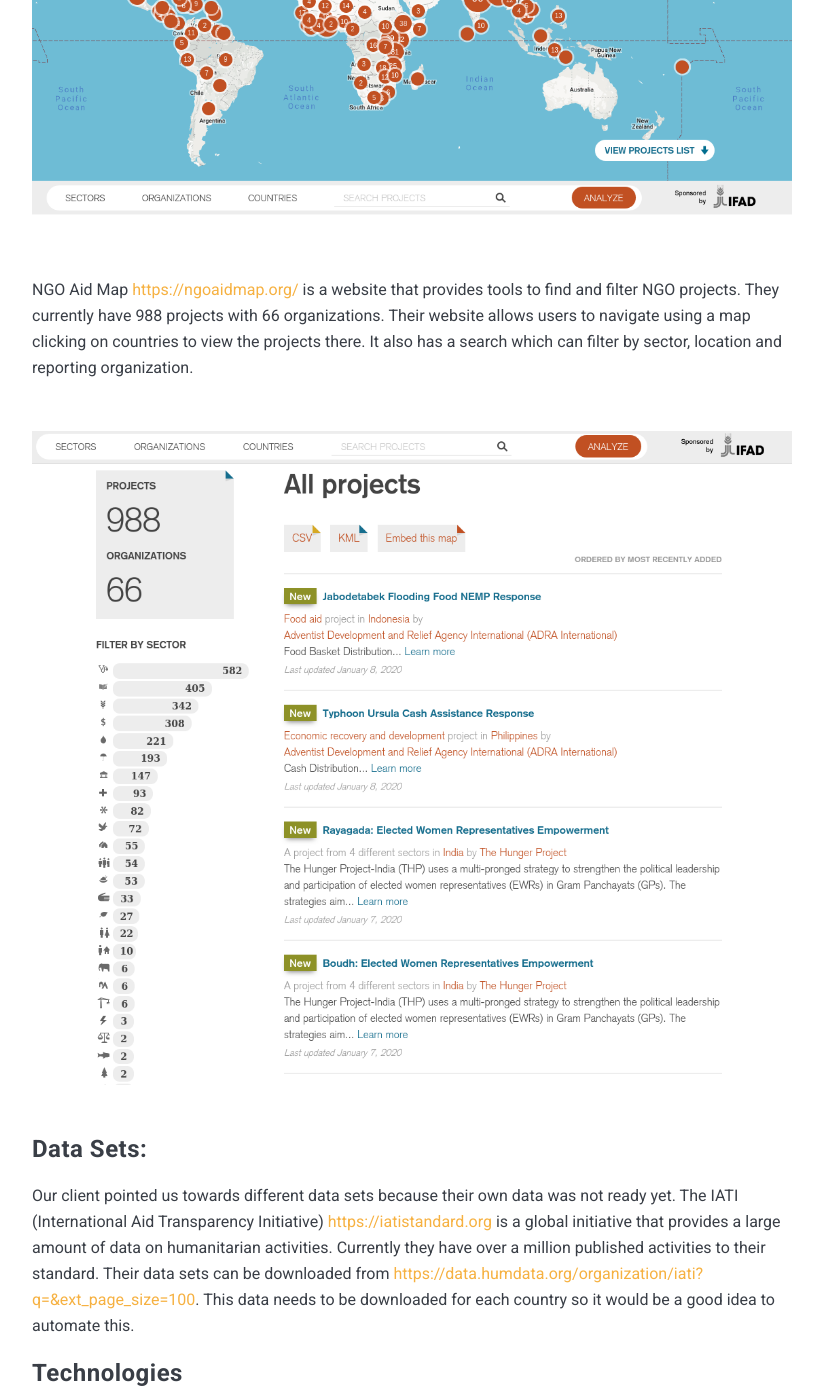
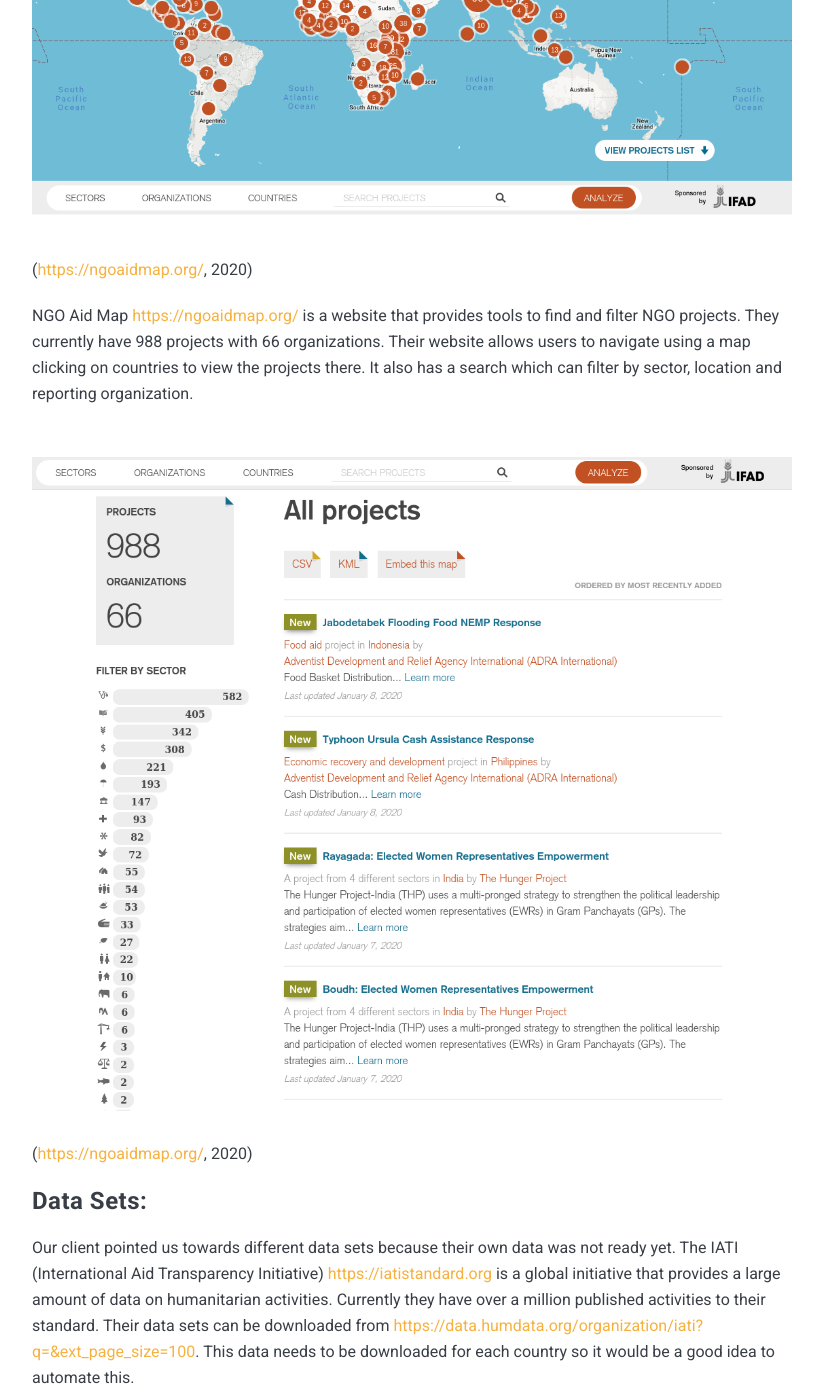
Before and after one commit to UCL-COMP0016-Team37/ProjectWebsite, a Jekyll site: the page built from _pages/1_research.md, in a window 1280 px wide and 1400 px high, scrolled down 780 px. Shown: the whole window, without its empty margins (228-1051 px from the left). Built offline with Jekyll 4.4.1, drawn with Linux system fonts in a browser that asks for light colours; nearby versions of some CDN libraries.

```diff
--- a/_pages/1_research.md
+++ b/_pages/1_research.md
@@ -8,10 +8,12 @@ permalink: /research/
 We looked at projects that provide a similar solution.
 
 ![]({{site.baseurl}}/images/ngo-aid-map.png)
+([https://ngoaidmap.org/](https://ngoaidmap.org/), 2020)
 
 NGO Aid Map [https://ngoaidmap.org/](https://ngoaidmap.org/) is a website that provides tools to find and filter NGO projects. They currently have 988 projects with 66 organizations. Their website allows users to navigate using a map clicking on countries to view the projects there. It also has a search which can filter by sector, location and reporting organization.
 
 ![]({{site.baseurl}}/images/ngo-aid-map-search.png)
+([https://ngoaidmap.org/](https://ngoaidmap.org/), 2020)
 
 ### Data Sets:
 
```
Also changed, not shown: _pages/6_appendencies.md (+2 -0 lines), 3 other files.
